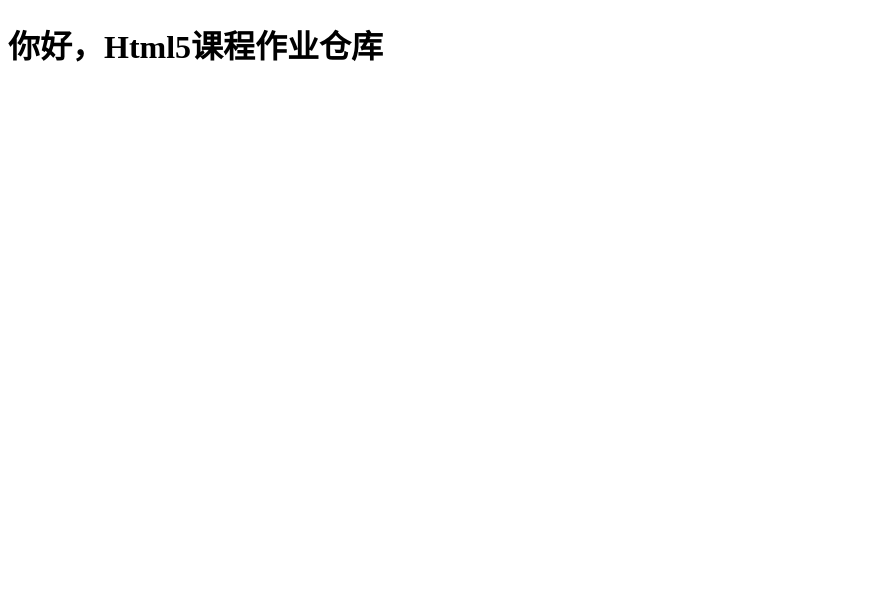
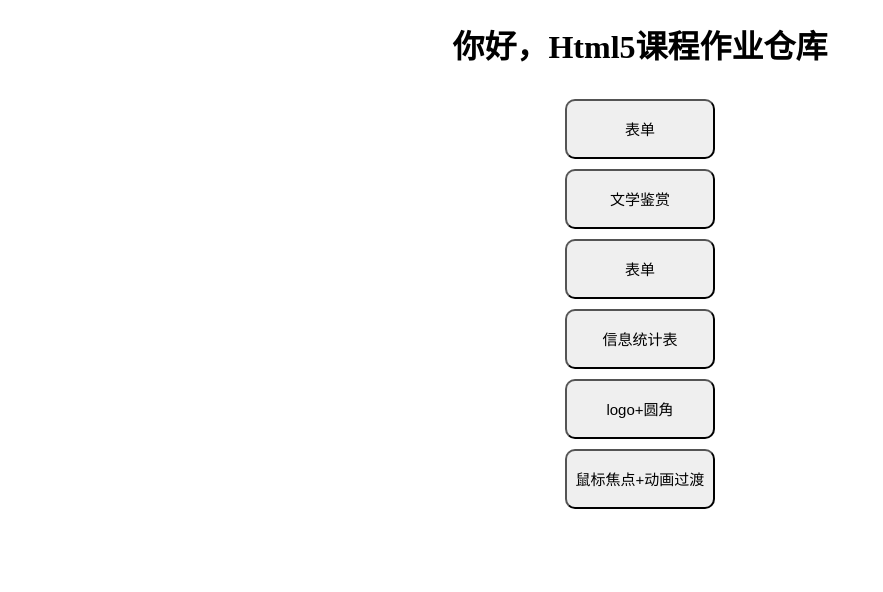
Before and after one commit to xiaodabao233/StudyHtml5, a plain HTML site: page index.html in a window 1280 px wide. Shown: the whole page, without its empty margins (0-883 px from the left). Drawn offline with Linux system fonts and the light colour scheme.

Commit message:
首页加链接

```diff
--- a/index.html
+++ b/index.html
@@ -5,9 +5,39 @@
     <meta http-equiv="X-UA-Compatible" content="IE=edge">
     <meta name="viewport" content="width=device-width, initial-scale=1.0">
     <title>首页</title>
+    <style>
+        body{
+            text-align: center;
+        }
+        .box1{
+            width: 80%;
+            height: 500px;
+            /* background-color: aqua; */
+            margin: auto;
+        }
+        .a{
+            width: 150px;
+            height: 60px;
+            font-size: 15px;
+            position: relative;
+            margin-top: 10px;
+            color: #000;
+            border-radius: 10px;
+            /* float: left; */
+        }
+    </style>
 </head>
 <body>
     <h1>你好，Html5课程作业仓库</h1>
+    <div class="box1">
+        <input class="a" type="button" value="表单" onclick="window.open('https://xiaodabao233.github.io/StudyHtml5/Input.html')"><br>
+        <input class="a" type="button" value="文学鉴赏" onclick="window.open('https://xiaodabao233.github.io/StudyHtml5/css-ch01.html')"><br>
+        <input class="a" type="button" value="表单" onclick="window.open('https://xiaodabao233.github.io/StudyHtml5/css-ch02.html')"><br>
+        <input class="a" type="button" value="信息统计表" onclick="window.open('https://xiaodabao233.github.io/StudyHtml5/test01.html')"><br>
+        <input class="a" type="button" value="logo+圆角" onclick="window.open('https://xiaodabao233.github.io/StudyHtml5/border.html')"><br>
+        <input class="a" type="button" value="鼠标焦点+动画过渡" onclick="window.open('https://xiaodabao233.github.io/StudyHtml5/animation.html')"><br>
+    </div>
+
 
 </body>
 </html>
```
Also changed, not shown: border.html (+3 -1 lines), css-ch02.html (+17 -8 lines).
